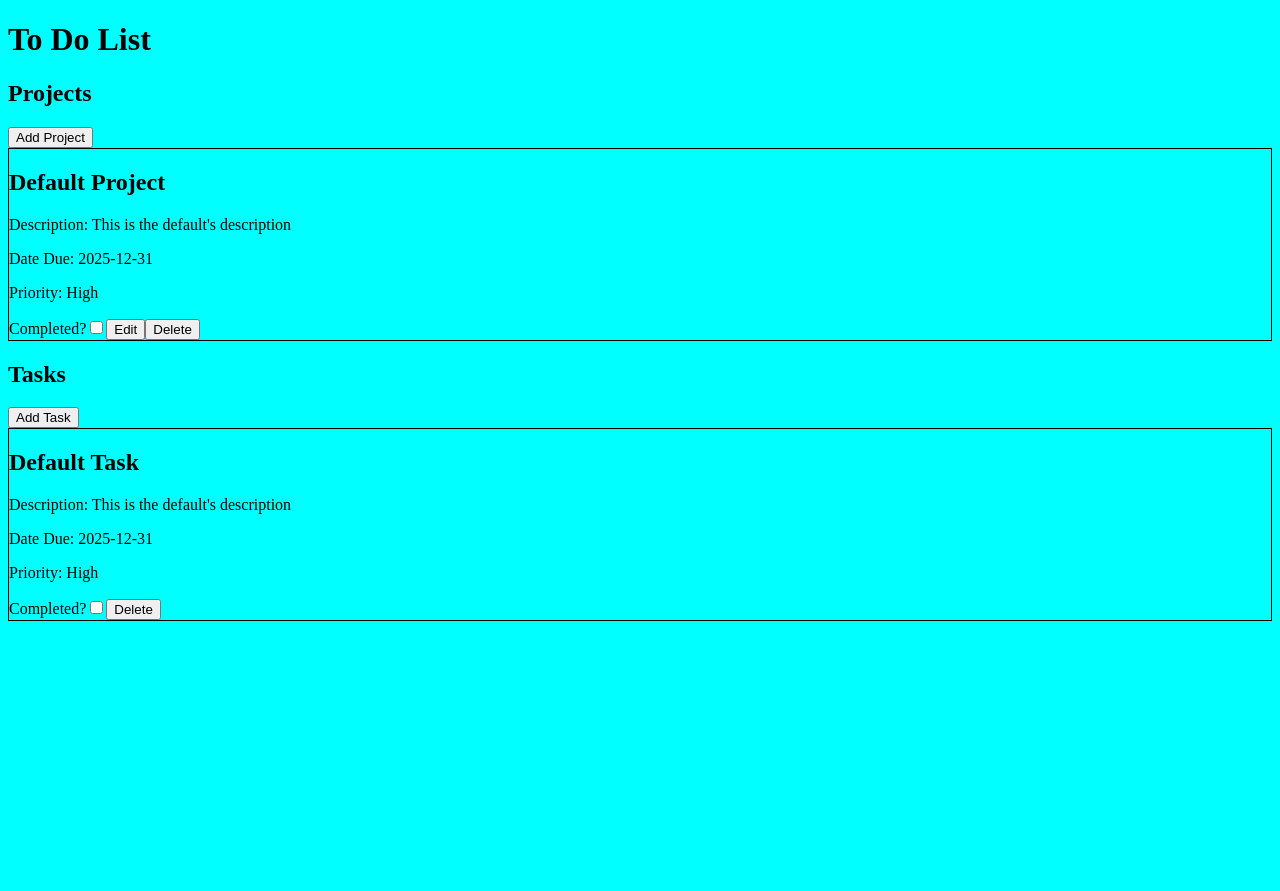
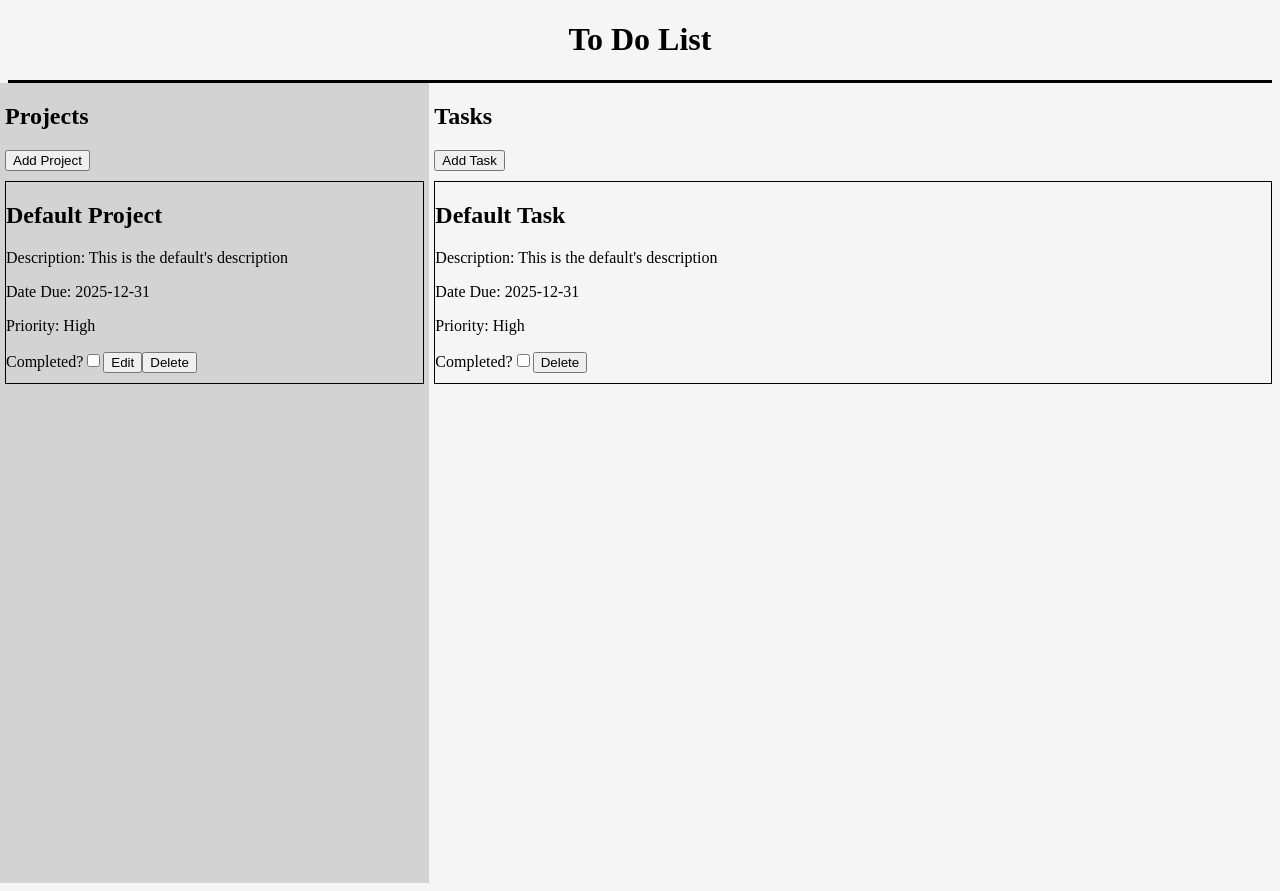
Before and after one commit to jlynyrd18/TOP-ToDoList, a website built with webpack: page src/template.html in a window 1280 px wide. Before the commit the page ends 800 px from the top, so only its background shows below. Built offline with nearby package versions, Linux system fonts and the light colour scheme.

Commit message:
added style

```diff
--- a/src/stylesheet.css
+++ b/src/stylesheet.css
@@ -1,3 +1,28 @@
 body {
-    background: aqua;
+    background: whitesmoke;
 }
+
+#header {
+    text-align: center;
+    border-bottom: 3px black solid;
+}
+
+#body {
+    display: grid;
+    grid-template-columns: 1fr 2fr;
+    min-height: 100vh;
+}
+
+#project-list {
+    background: lightgray;
+    padding: 0 5px 0px;
+    margin-left: -8px;
+}
+
+#task-list {
+    margin-left: 5px;
+}
+
+button {
+    margin-bottom: 10px;
+}
```
